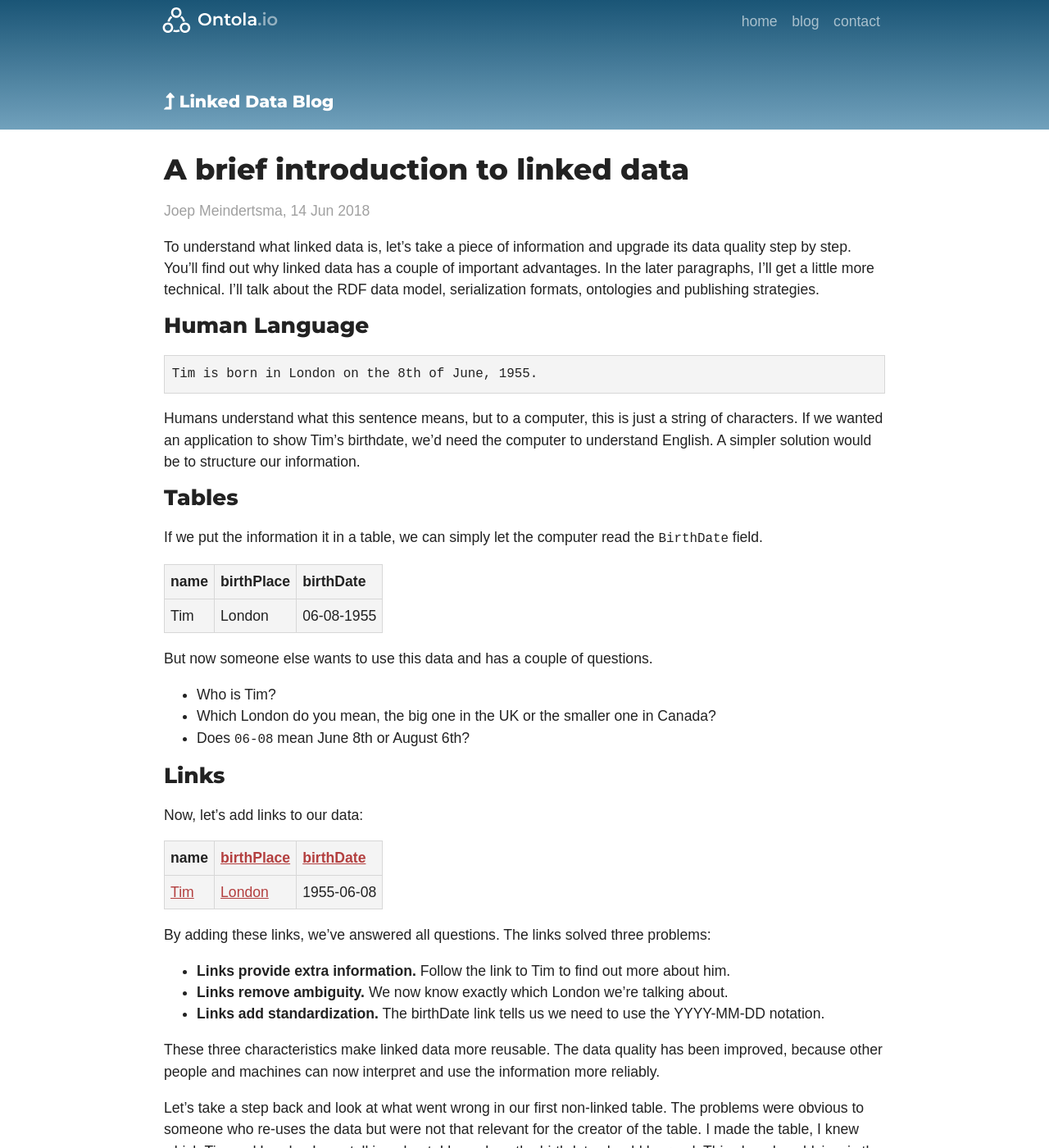
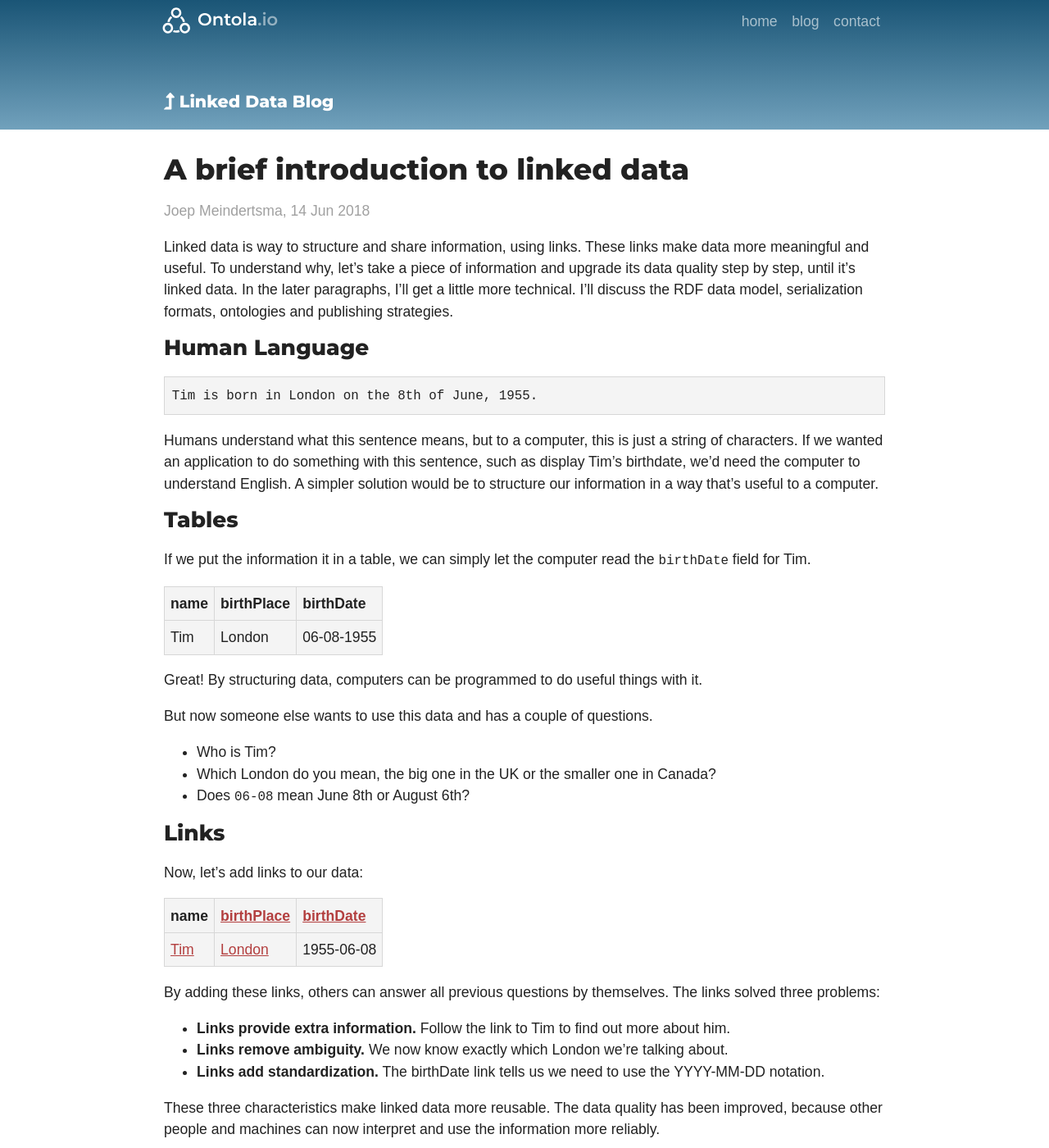
Before and after one commit to ontola/home, a Jekyll site: the page built from _posts/2018-06-14-a-brief-introduction-to-linked-data.md, in a window 1280 px wide and 1400 px high. Shown: the whole window at 82% size. Built offline with Jekyll 4.4.1, drawn with Linux system fonts in a browser that asks for light colours; nearby versions of some CDN libraries; some of the changed text lies outside the part shown.

Commit message:
Added icons, logo reuse, article improvements, author name display

````diff
--- a/_layouts/default.html
+++ b/_layouts/default.html
@@ -24,12 +24,7 @@
   <nav  id="navbar" class="nav__wrapper">
     <div class="nav">
       <a href="/" class="nav__logo">
-        <svg width="166" height="166" viewBox="0 0 166 166" fill="none" xmlns="http://www.w3.org/2000/svg">
-          <path fill-rule="evenodd" clip-rule="evenodd" d="M25 40C33.2843 40 40 33.2843 40 25C40 16.7157 33.2843 10 25 10C16.7157 10 10 16.7157 10 25C10 33.2843 16.7157 40 25 40ZM25 50C38.8071 50 50 38.8071 50 25C50 11.1929 38.8071 0 25 0C11.1929 0 0 11.1929 0 25C0 38.8071 11.1929 50 25 50Z" transform="translate(18 88)" fill="white"/>
-          <path fill-rule="evenodd" clip-rule="evenodd" d="M25 40C33.2843 40 40 33.2843 40 25C40 16.7157 33.2843 10 25 10C16.7157 10 10 16.7157 10 25C10 33.2843 16.7157 40 25 40ZM25 50C38.8071 50 50 38.8071 50 25C50 11.1929 38.8071 0 25 0C11.1929 0 0 11.1929 0 25C0 38.8071 11.1929 50 25 50Z" transform="translate(100 88)" fill="white"/>
-          <path fill-rule="evenodd" clip-rule="evenodd" d="M25 40C33.2843 40 40 33.2843 40 25C40 16.7157 33.2843 10 25 10C16.7157 10 10 16.7157 10 25C10 33.2843 16.7157 40 25 40ZM25 50C38.8071 50 50 38.8071 50 25C50 11.1929 38.8071 0 25 0C11.1929 0 0 11.1929 0 25C0 38.8071 11.1929 50 25 50Z" transform="translate(58 16)" fill="white"/>
-          <path fill-rule="evenodd" clip-rule="evenodd" d="M16.5885 0C8.09119 6.33826 2.0155 15.7427 0 26.5744C0.750366 26.5182 1.50842 26.4896 2.27307 26.4896C4.9502 26.4896 7.54529 26.8402 10.0151 27.4981C11.777 19.3305 16.5621 12.2874 23.1411 7.59833C20.5555 5.45532 18.3356 2.88678 16.5885 0ZM61.405 7.59833C68.1362 12.3959 72.9896 19.6577 74.6484 28.0668C77.6696 27.0441 80.9065 26.4896 84.2731 26.4896C84.359 26.4896 84.4447 26.4899 84.5304 26.4907C82.4993 15.6942 76.4329 6.3219 67.9575 0C66.2104 2.88678 63.9906 5.45538 61.405 7.59833ZM55.4285 64.7631C56.3649 68.0337 57.8424 71.0756 59.7581 73.7858C54.416 76.1663 48.499 77.4896 42.2731 77.4896C36.6356 77.4896 31.2515 76.4047 26.3181 74.4323C28.3174 71.7574 29.8809 68.7377 30.9031 65.4785C34.4476 66.7794 38.2775 67.4896 42.2731 67.4896C46.9491 67.4896 51.3979 66.517 55.4285 64.7631Z" transform="translate(40.7269 57)" fill="white"/>
-        </svg>
+        <img src="/img/logo.svg" />
         <span>Ontola</span><span class="nav__logo__tld">.io</span>
       </a>
       <div class="nav__links">
@@ -46,7 +41,9 @@
   <div class="footer--wrapper" id="footer">
     <div class="footer">
       <div class="footer-row">
-        <div href="/" class="footer__header">Ontola</div>
+        <div href="/" class="footer__header">
+          Ontola
+        </div>
         <a href="/">Home</a>
         <a href="/blog">Blog</a>
         <!-- <a href="/about">About</a> -->
@@ -60,10 +57,21 @@
       </div> -->
       <div class="footer-row">
           <div href="/" class="footer__header">Contact</div>
-          <a href="tel:0031636020942">06 360 20 942</a>
-          <a href="mailto:info@argu.co">info@argu.co</a>
-          <a href="https://goo.gl/maps/x5Sggs9X7L32">Koningslaan 62, Utrecht, NL</a>
-          <div><a href="https://argu.co">Argu B.V.</a> kvk 65684168<div>
+          <a href="tel:0031636020942">
+            <i class="fas fa-phone"></i>
+            +316 360 209 42
+          </a>
+          <a href="mailto:info@argu.co">
+            <i class="fas fa-envelope"></i>
+            info@argu.co
+          </a>
+          <a href="https://goo.gl/maps/x5Sggs9X7L32">
+            <i class="fas fa-map-marker-alt"></i>
+            Koningslaan 62, Utrecht, NL
+          </a>
+          <div><a href="https://argu.co">
+            <i class="fas fa-briefcase"></i>
+            Argu B.V.</a> kvk 65684168<div>
         </div>
     </div>
   </div>
--- a/_posts/2018-06-14-a-brief-introduction-to-linked-data.md
+++ b/_posts/2018-06-14-a-brief-introduction-to-linked-data.md
@@ -5,23 +5,28 @@
 author: joep
 image: "/img/posts/team.jpg"
 ---
-
-To understand what linked data is, let’s take a piece of information and upgrade its data quality step by step. You'll find out why linked data has a couple of important advantages. In the later paragraphs, I'll get a little more technical. I'll talk about the RDF data model, serialization formats, ontologies and publishing strategies.
+Linked data is way to structure and share information, using links.
+These links make data more meaningful and useful.
+To understand why, let’s take a piece of information and upgrade its data quality step by step, until it's linked data.
+In the later paragraphs, I'll get a little more technical.
+I'll discuss the RDF data model, serialization formats, ontologies and publishing strategies.
 
 ## Human Language
 ```
 Tim is born in London on the 8th of June, 1955.
 ```
 Humans understand what this sentence means, but to a computer, this is just a string of characters.
-If we wanted an application to show Tim's birthdate, we'd need the computer to understand English.
-A simpler solution would be to structure our information.
+If we wanted an application to do something with this sentence, such as display Tim's birthdate, we'd need the computer to understand English.
+A simpler solution would be to structure our information in a way that's useful to a computer.
 
 ## Tables
-If we put the information it in a table, we can simply let the computer read the `BirthDate` field.
+If we put the information it in a table, we can simply let the computer read the `birthDate` field for Tim.
 
 | name    | birthPlace | birthDate
 |---------|------------|-----------
 | Tim     | London     | 06-08-1955
+
+Great! By structuring data, computers can be programmed to do useful things with it.
 
 But now someone else wants to use this data and has a couple of questions.
 
@@ -36,7 +41,8 @@
 |---------|----------------|------------|
 | [Tim](https://www.w3.org/People/Berners-Lee/)     | [London](http://dbpedia.org/resource/London)     |1955-06-08     |
 
-By adding these links, we've answered all questions. The links solved three problems:
+By adding these links, others can answer all previous questions by themselves.
+The links solved three problems:
 
 * **Links provide extra information.** Follow the link to Tim to find out more about him.
 * **Links remove ambiguity.** We now know exactly which London we're talking about.
@@ -72,7 +78,7 @@
 
 Instead of using a table of triples, we could visualize the RDF data as a [_graph_](https://en.wikipedia.org/wiki/Graph_(discrete_mathematics)):
 
-![A visualization of the above triples in a graph](/img/posts/tim_graph2.svg)
+![A visualization of the above triples in a graph](/img/posts/tim_graph.svg)
 
 Every circle is a resource and every line is a property (the predicate).
 
--- a/css/main.css
+++ b/css/main.css
@@ -184,6 +184,11 @@
     color: rgba(255,255,255,1)
 }
 
+.footer .fas {
+    width: 1em;
+    text-align: center;
+}
+
 .footer__header {
     color: rgba(255,255,255,.8);
     font-weight: bold;
@@ -326,6 +331,10 @@
 .nav__logo {
     color: white;
     text-decoration: none;
+}
+
+.nav__logo img {
+    width: 2.4em;
 }
 
 .nav__logo span {
````
Also changed, not shown: blog/index.html (+5 -3 lines).
